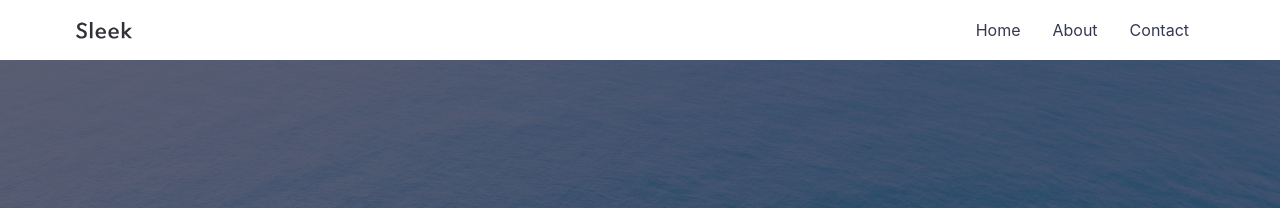
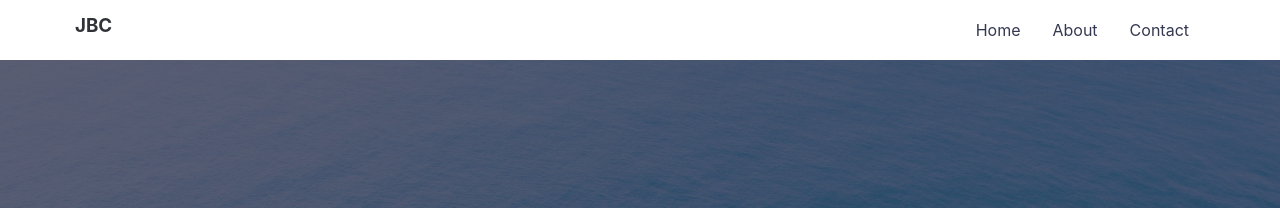
Before and after one commit to jabber99/jabber99.github.io, a Jekyll site: the page built from index.md, in a window 1280 px wide. Shown: the top 208 px of the page. Built offline with Jekyll 4.4.1, drawn with Linux system fonts in a browser that asks for light colours.

Commit message:
Hockely Images

```diff
--- a/_includes/header.html
+++ b/_includes/header.html
@@ -3,7 +3,10 @@
     <div class="header__inner">
       <a class="header__logo" href="{{ '/' | relative_url }}">
         <div class="header__logo--container">
-          {% include logo.svg %}
+          <h3>JBC</h3>
+          <!--
+            {% include logo.svg %}
+          -->
         </div>
       </a>
       <nav class="header__links">
```
Also changed, not shown: assets/img/posts/IMG_6972.jpeg (added), 1 other file.
